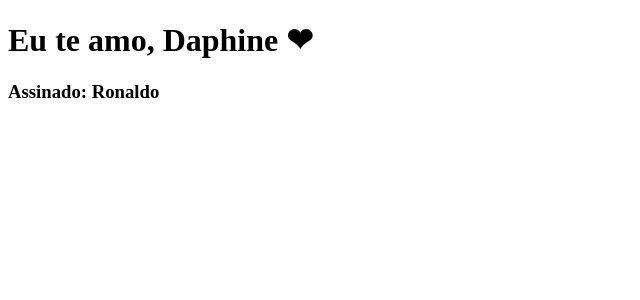
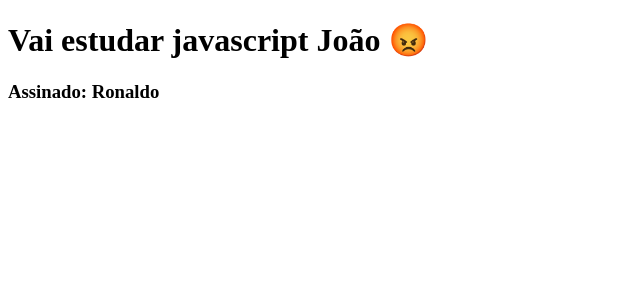
Before and after one commit to rsgjunior/clone-tabnews, a Next.js app: page / in a window 1280 px wide. Shown: the top 300 px of the page, without its empty margins (0-640 px from the left). Built offline with nearby package versions, Linux system fonts and the light colour scheme.

Commit message:
msg para joao

```diff
--- a/pages/index.js
+++ b/pages/index.js
@@ -1,6 +1,6 @@
 function Home() {
   return <div>
-    <h1>Eu te amo, Daphine ❤</h1>
+    <h1>Vai estudar javascript João 😡</h1>
     <h3>Assinado: Ronaldo</h3>
   </div>;
 }
```
